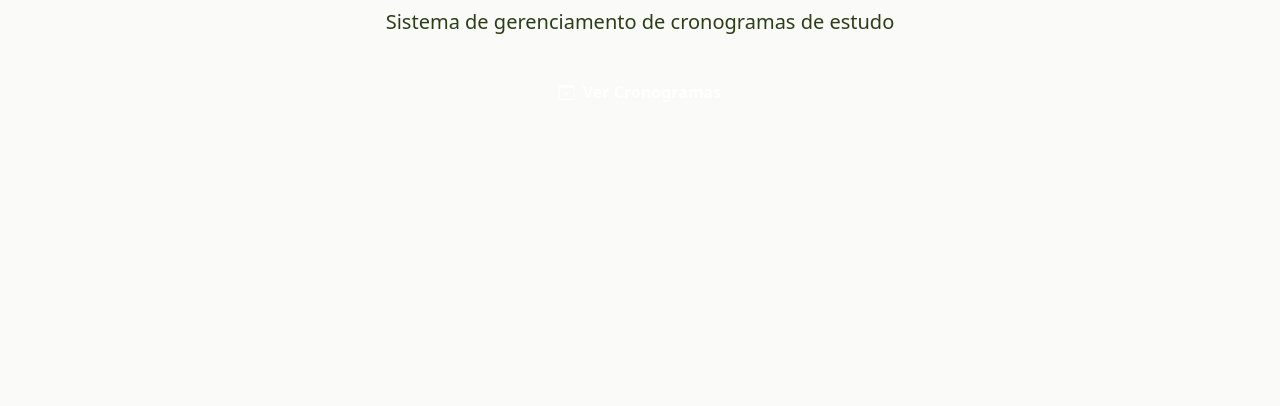
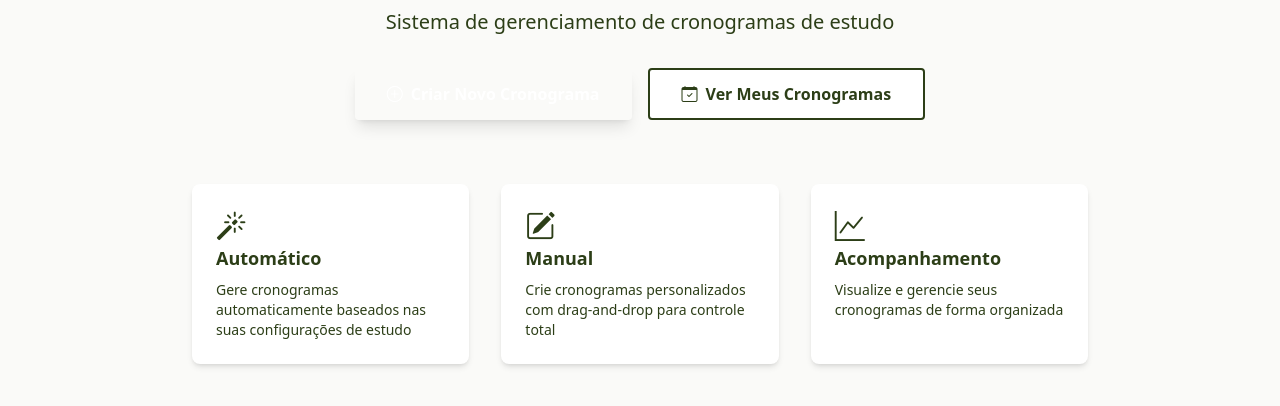
Before and after one commit to Manima4000/CronogramaTropa, a React app in the folder frontend/: page / in a window 1280 px wide. Shown: the part 168-574 px from the top of the page. Built offline with nearby package versions, Linux system fonts and the light colour scheme; no server answers; the HTML template or start-up script is replaced by a standard one.

Commit message:
Integrando... porem temos alguns problemas a ser resolvidos

```diff
--- a/frontend/src/components/schedule/ManualScheduleForm/ManualScheduleForm.tsx
+++ b/frontend/src/components/schedule/ManualScheduleForm/ManualScheduleForm.tsx
@@ -6,6 +6,7 @@ import { validateManualSchedule } from '../../../utils/validation/manualSchedule
 import { ScheduleBasicInfo } from './ScheduleBasicInfo';
 import { CourseAndLessonSelector } from './CourseAndLessonSelector';
 import { SelectedLessonsPanel } from './SelectedLessonsPanel';
+import { UnallocatedLessonsPanel } from './UnallocatedLessonsPanel';
 import { WeekCalendar } from './WeekCalendar';
 import { Button } from '../../../shared/ui/Button/Button';
 import { Card } from '../../../shared/ui/Card/Card';
@@ -20,6 +21,7 @@ import type { CreateScheduleRequestDTO } from '../../../dtos/schedule/CreateSche
  * - Validar dados antes do submit
  * - Transformar state em DTO para envio ao backend
  * - Exibir erros de validação
+ * - Guiar o usuário através do fluxo
  */
 export const ManualScheduleForm: React.FC = () => {
   const navigate = useNavigate();
@@ -122,14 +124,51 @@ export const ManualScheduleForm: React.FC = () => {
         </Card>
       )}
 
-      {/* Informações Básicas */}
+      {/* Passo 1: Informações Básicas */}
+      <div className="mb-4">
+        <div className="flex items-center gap-2 mb-2">
+          <div className="flex items-center justify-center w-8 h-8 rounded-full bg-military-green text-white font-bold text-sm">
+            1
+          </div>
+          <h2 className="text-lg font-semibold text-military-dark">
+            Informações Básicas
+          </h2>
+        </div>
+      </div>
       <ScheduleBasicInfo />
 
-      {/* Seleção de Aulas e Painel de Selecionadas */}
+      {/* Passo 2: Seleção de Aulas */}
+      <div className="mb-4">
+        <div className="flex items-center gap-2 mb-2">
+          <div className="flex items-center justify-center w-8 h-8 rounded-full bg-military-green text-white font-bold text-sm">
+            2
+          </div>
+          <h2 className="text-lg font-semibold text-military-dark">
+            Seleção de Aulas
+          </h2>
+        </div>
+      </div>
       <div className="grid grid-cols-1 lg:grid-cols-2 gap-6">
         <CourseAndLessonSelector />
         <SelectedLessonsPanel />
       </div>
+
+      {/* Passo 3: Alocação no Calendário */}
+      <div className="mb-4">
+        <div className="flex items-center gap-2 mb-2">
+          <div className="flex items-center justify-center w-8 h-8 rounded-full bg-military-green text-white font-bold text-sm">
+            3
+          </div>
+          <h2 className="text-lg font-semibold text-military-dark">
+            Alocação no Calendário
+          </h2>
+        </div>
+      </div>
+
+      {/* Aulas Não Alocadas */}
+      {state.selectedLessons.size > 0 && (
+        <UnallocatedLessonsPanel />
+      )}
 
       {/* Calendário */}
       <WeekCalendar />
--- /dev/null
+++ b/frontend/src/components/schedule/ManualScheduleForm/UnallocatedLessonsPanel.tsx
@@ -0,0 +1,65 @@
+import React from 'react';
+import { useManualSchedule } from '../../../contexts/ManualScheduleContext';
+import { Card } from '../../../shared/ui/Card/Card';
+import { Icon } from '../../../shared/ui/Icon/Icon';
+import { LessonCard } from './LessonCard';
+
+/**
+ * Painel de aulas não alocadas
+ * Responsabilidade:
+ * - Exibir aulas que ainda não foram alocadas no calendário
+ * - Permitir drag-and-drop dessas aulas para o calendário
+ * - Mostrar feedback visual quando não há aulas não alocadas
+ */
+export const UnallocatedLessonsPanel: React.FC = () => {
+  const { getUnallocatedLessons, isLessonAllocated } = useManualSchedule();
+  const unallocatedLessons = getUnallocatedLessons();
+
+  return (
+    <Card padding="lg">
+      <div className="flex items-center justify-between mb-4">
+        <h3 className="text-xl font-semibold text-military-dark">
+          Aulas para Alocar
+        </h3>
+        <div className="flex items-center gap-2 text-sm">
+          <Icon name="grip-vertical" size="sm" className="text-military-gray" />
+          <span className="text-military-gray">
+            Arraste para o calendário
+          </span>
+        </div>
+      </div>
+
+      {unallocatedLessons.length === 0 ? (
+        <div className="text-center py-8 text-military-gray">
+          <Icon name="check-circle-fill" size="lg" className="mx-auto mb-2 text-green-600 opacity-50" />
+          <p className="font-medium text-green-700">Todas as aulas foram alocadas!</p>
+          <p className="text-sm mt-1">
+            Você pode reorganizar arrastando as aulas no calendário
+          </p>
+        </div>
+      ) : (
+        <>
+          <div className="mb-3 p-3 bg-yellow-50 border border-yellow-200 rounded">
+            <div className="flex items-start gap-2">
+              <Icon name="info-circle" size="sm" className="text-yellow-600 mt-0.5" />
+              <p className="text-sm text-yellow-800">
+                <strong>{unallocatedLessons.length} aula(s)</strong> aguardando alocação.
+                Arraste-as para os horários no calendário abaixo.
+              </p>
+            </div>
+          </div>
+
+          <div className="space-y-2 max-h-96 overflow-y-auto">
+            {unallocatedLessons.map(lesson => (
+              <LessonCard
+                key={lesson.id}
+                lesson={lesson}
+                isAllocated={isLessonAllocated(lesson.id)}
+              />
+            ))}
+          </div>
+        </>
+      )}
+    </Card>
+  );
+};
--- a/frontend/src/pages/Home/HomePage.tsx
+++ b/frontend/src/pages/Home/HomePage.tsx
@@ -13,13 +13,57 @@ export const HomePage: React.FC = () => {
         <p className="text-xl text-military-gray mb-8">
           Sistema de gerenciamento de cronogramas de estudo
         </p>
-        <button
-          onClick={() => navigate(ROUTES.schedules.list)}
-          className="bg-military-green hover:bg-military-green-dark text-white font-semibold px-8 py-3 rounded transition-all duration-200"
-        >
-          <i className="bi bi-calendar-check mr-2"></i>
-          Ver Cronogramas
-        </button>
+
+        <div className="flex flex-col sm:flex-row gap-4 justify-center">
+          <button
+            onClick={() => navigate(ROUTES.schedules.create)}
+            className="bg-military-green hover:bg-military-green-dark text-white font-semibold px-8 py-3 rounded transition-all duration-200 shadow-lg"
+          >
+            <i className="bi bi-plus-circle mr-2"></i>
+            Criar Novo Cronograma
+          </button>
+
+          <button
+            onClick={() => navigate(ROUTES.schedules.list)}
+            className="bg-white hover:bg-military-khaki-light text-military-dark font-semibold px-8 py-3 rounded transition-all duration-200 border-2 border-military-gray"
+          >
+            <i className="bi bi-calendar-check mr-2"></i>
+            Ver Meus Cronogramas
+          </button>
+        </div>
+
+        {/* Features */}
+        <div className="mt-16 grid grid-cols-1 md:grid-cols-3 gap-8 text-left">
+          <div className="p-6 bg-white rounded-lg shadow-md">
+            <i className="bi bi-magic text-3xl text-military-green mb-3"></i>
+            <h3 className="text-lg font-semibold text-military-dark mb-2">
+              Automático
+            </h3>
+            <p className="text-sm text-military-gray">
+              Gere cronogramas automaticamente baseados nas suas configurações de estudo
+            </p>
+          </div>
+
+          <div className="p-6 bg-white rounded-lg shadow-md">
+            <i className="bi bi-pencil-square text-3xl text-military-green mb-3"></i>
+            <h3 className="text-lg font-semibold text-military-dark mb-2">
+              Manual
+            </h3>
+            <p className="text-sm text-military-gray">
+              Crie cronogramas personalizados com drag-and-drop para controle total
+            </p>
+          </div>
+
+          <div className="p-6 bg-white rounded-lg shadow-md">
+            <i className="bi bi-graph-up text-3xl text-military-green mb-3"></i>
+            <h3 className="text-lg font-semibold text-military-dark mb-2">
+              Acompanhamento
+            </h3>
+            <p className="text-sm text-military-gray">
+              Visualize e gerencie seus cronogramas de forma organizada
+            </p>
+          </div>
+        </div>
       </div>
     </div>
   );
--- a/frontend/src/pages/Schedule/ScheduleListPage.tsx
+++ b/frontend/src/pages/Schedule/ScheduleListPage.tsx
@@ -1,10 +1,50 @@
+import { useNavigate } from 'react-router-dom';
+import { ROUTES } from '../../utils/constants/routes';
+import { Card } from '../../shared/ui/Card/Card';
+import { Button } from '../../shared/ui/Button/Button';
+
 export const ScheduleListPage: React.FC = () => {
+  const navigate = useNavigate();
+
   return (
     <div className="container mx-auto px-4 py-8">
-      <h1 className="text-3xl font-bold text-military-dark">
-        Meus Cronogramas
-      </h1>
-      <p className="text-military-gray mt-2">Lista de cronogramas será implementada</p>
+      <div className="flex items-center justify-between mb-8">
+        <div>
+          <h1 className="text-3xl font-bold text-military-dark">
+            Meus Cronogramas
+          </h1>
+          <p className="text-military-gray mt-2">
+            Gerencie seus cronogramas de estudo
+          </p>
+        </div>
+
+        <Button
+          variant="primary"
+          onClick={() => navigate(ROUTES.schedules.create)}
+          icon="plus-circle"
+        >
+          Criar Novo Cronograma
+        </Button>
+      </div>
+
+      <Card padding="lg">
+        <div className="text-center py-12">
+          <i className="bi bi-calendar-x text-6xl text-military-gray opacity-50 mb-4"></i>
+          <h3 className="text-xl font-semibold text-military-dark mb-2">
+            Nenhum cronograma encontrado
+          </h3>
+          <p className="text-military-gray mb-6">
+            Comece criando seu primeiro cronograma de estudos
+          </p>
+          <Button
+            variant="primary"
+            onClick={() => navigate(ROUTES.schedules.create)}
+            icon="plus-circle"
+          >
+            Criar Primeiro Cronograma
+          </Button>
+        </div>
+      </Card>
     </div>
   );
 };
--- a/frontend/src/shared/layout/Header.tsx
+++ b/frontend/src/shared/layout/Header.tsx
@@ -10,6 +10,7 @@ export const Header: React.FC = () => {
   const navLinks = [
     { path: ROUTES.home, label: 'Início', icon: 'house' },
     { path: ROUTES.schedules.list, label: 'Cronogramas', icon: 'calendar-check' },
+    { path: ROUTES.schedules.create, label: 'Criar', icon: 'plus-circle' },
   ];
 
   return (
```
